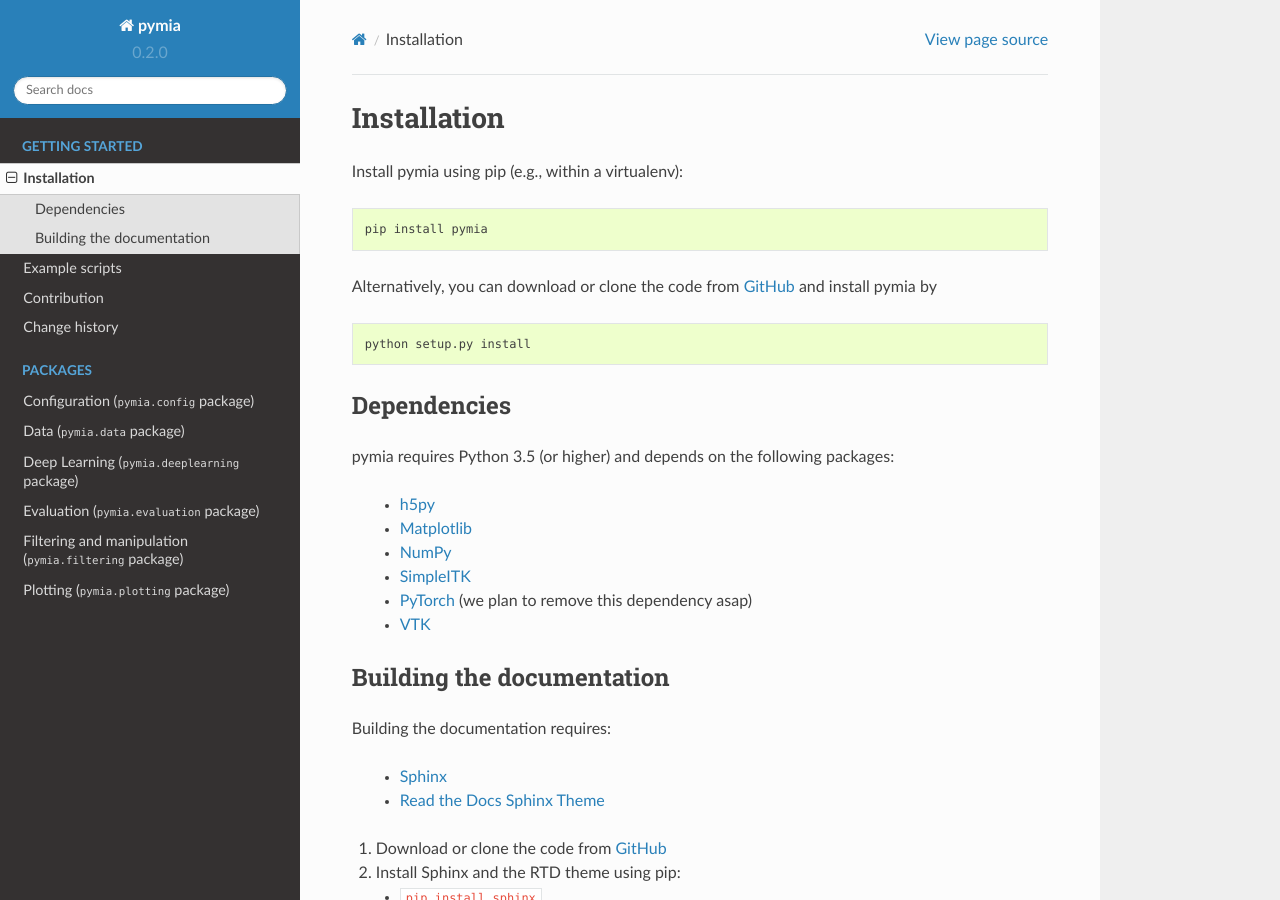
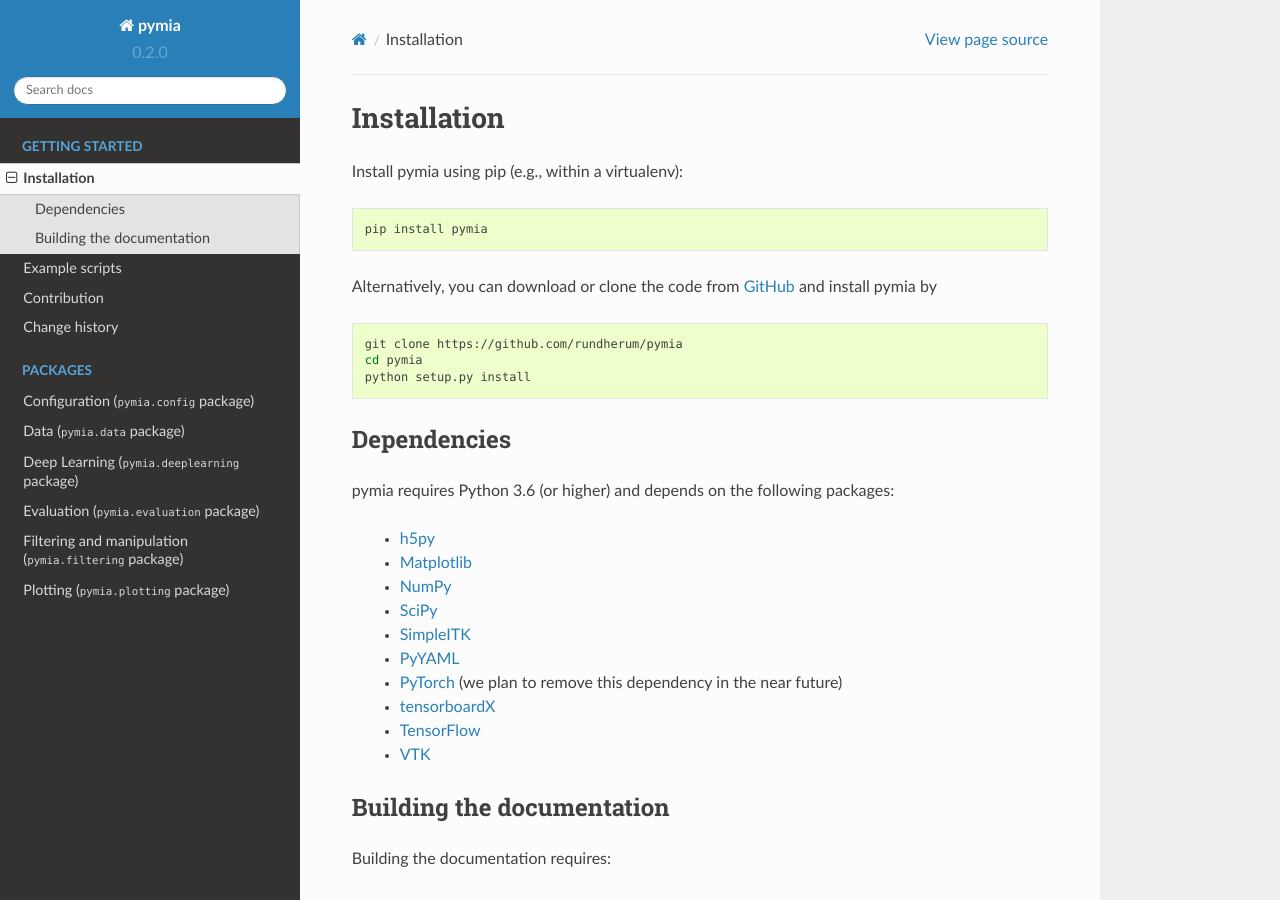
Before and after one commit to rundherum/pymia, a Sphinx documentation site: the page built from docs/installation.rst, in a window 1280 px wide and 900 px high. Built offline with Sphinx 7.4.7 and the Read the Docs theme 2.0.0, drawn with Linux system fonts in a browser that asks for light colours; formulas are drawn with MathJax 3.

Commit message:
docs(installation): update dependencies

```diff
--- a/docs/installation.rst
+++ b/docs/installation.rst
@@ -16,17 +16,23 @@
 
 .. code-block:: bash
 
+    git clone https://github.com/rundherum/pymia
+    cd pymia
     python setup.py install
 
 Dependencies
 ------------
-pymia requires Python 3.5 (or higher) and depends on the following packages:
+pymia requires Python 3.6 (or higher) and depends on the following packages:
 
  - `h5py <https://www.h5py.org/>`_
  - `Matplotlib <https://matplotlib.org/>`_
  - `NumPy <http://www.numpy.org/>`_
+ - `SciPy <https://www.scipy.org/>`_
  - `SimpleITK <http://www.simpleitk.org/>`_
- - `PyTorch <https://pytorch.org/>`_ (we plan to remove this dependency asap)
+ - `PyYAML <https://pyyaml.org/>`_
+ - `PyTorch <https://pytorch.org/>`_ (we plan to remove this dependency in the near future)
+ - `tensorboardX <https://tensorboardx.readthedocs.io/en/latest/tensorboard.html>`_
+ - `TensorFlow <https://www.tensorflow.org/>`_
  - `VTK <https://www.vtk.org/>`_
 
 Building the documentation
```
